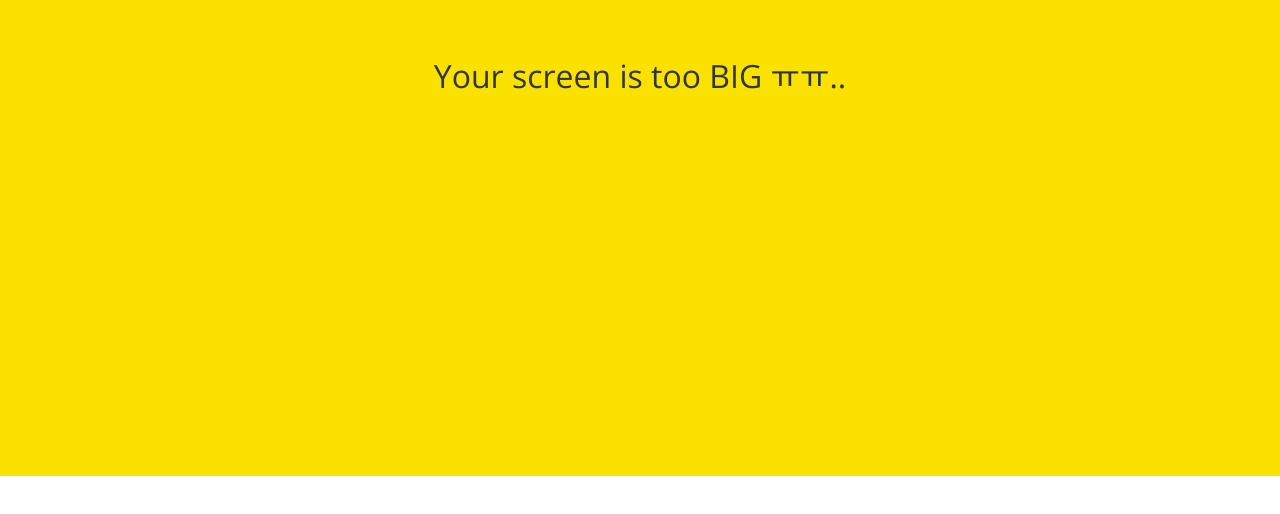
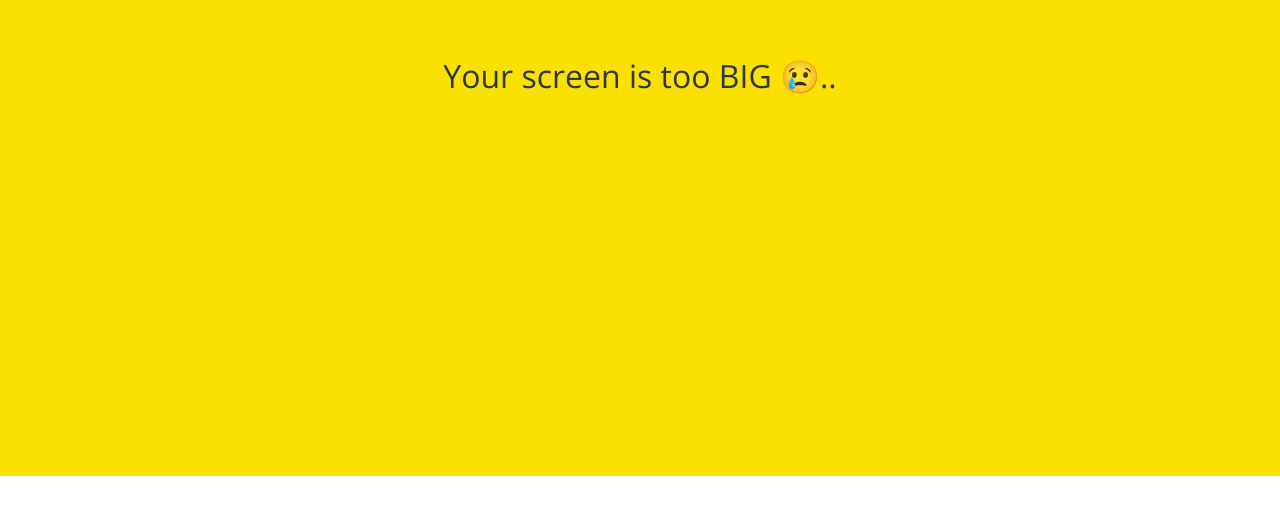
Before and after one commit to imagine99/kokoa-clone-2021, a plain HTML site: page friends.html in a window 1280 px wide. Shown: the part 324-838 px from the top of the page. Drawn offline with nearby package versions, Linux system fonts and the light colour scheme.

Commit message:
Update friends.html

```diff
--- a/friends.html
+++ b/friends.html
@@ -156,7 +156,7 @@
       <i class="fas fa-comment fa-2x"></i>
     </div>
     <div id="no-mobile">
-      <span>Your screen is too BIG ㅠㅠ..</span>
+      <span>Your screen is too BIG 😢..</span>
     </div>
     <script
       src="https://kit.fontawesome.com/6478f529f2.js"
```
